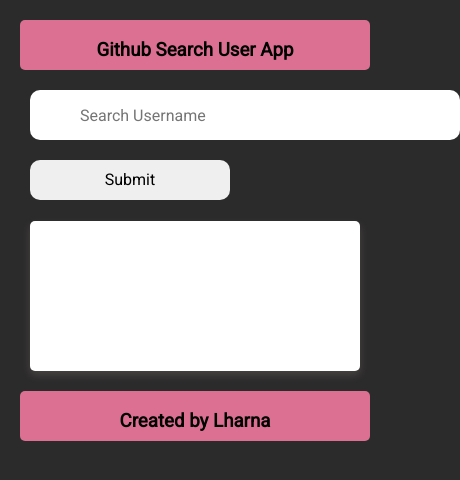
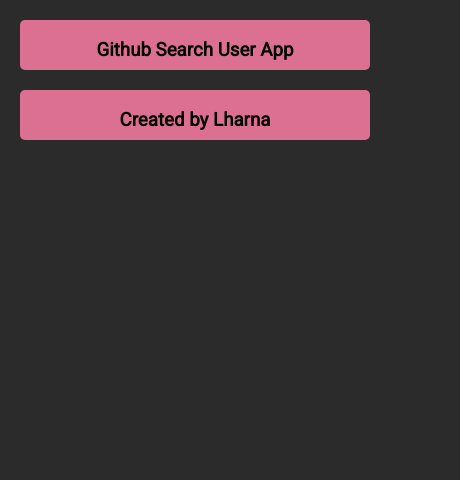
Before and after one commit to olowolowotimi/Githubsearch, a Next.js app: page / in a window 390 px wide. Shown: the top 480 px of the page, 460 px wide, since content can reach past the window. Built offline with nearby package versions, Linux system fonts and the light colour scheme.

Commit message:
new commit

```diff
--- a/src/component/Input/style/Input.module.css
+++ b/src/component/Input/style/Input.module.css
@@ -1,4 +1,4 @@
-.container{
+ .container{
     margin: 20px 0px;
 }
 .container input{
@@ -11,8 +11,7 @@
 
 @media only screen and (max-width: 768px) {
 .container input{
-    width: 100%;
+    width: 200px;
     padding: none;
-    overflow:hidden;
 }
 }
--- a/src/container/Search/index.js
+++ b/src/container/Search/index.js
@@ -29,18 +29,21 @@
          });
   }
 
+const Card = data?.map((user, i) => (
+  <Display
+  avatar_url={user.avatar_url}
+  bio={user.bio}
+   />
+));
 
-
-  return (
+  const userInput = () => (
     <div className={searchStyle.container}>
       <Input onchange={getInput} />
        <button onClick={submit}>Submit </button>
-      <Display
-      avatar_url={user.avatar_url}
-      bio={user.bio}
-       />
     </div>
   );
+
+  return <userInput/>;
 };
 
 export default Search;
--- a/src/container/Search/style/Search.module.css
+++ b/src/container/Search/style/Search.module.css
@@ -1,6 +1,6 @@
-.container{
+/* .container{
     margin: 0 30px;
-}
+} */
  .container button{
     width: 200px;
     height: 40px;
```
